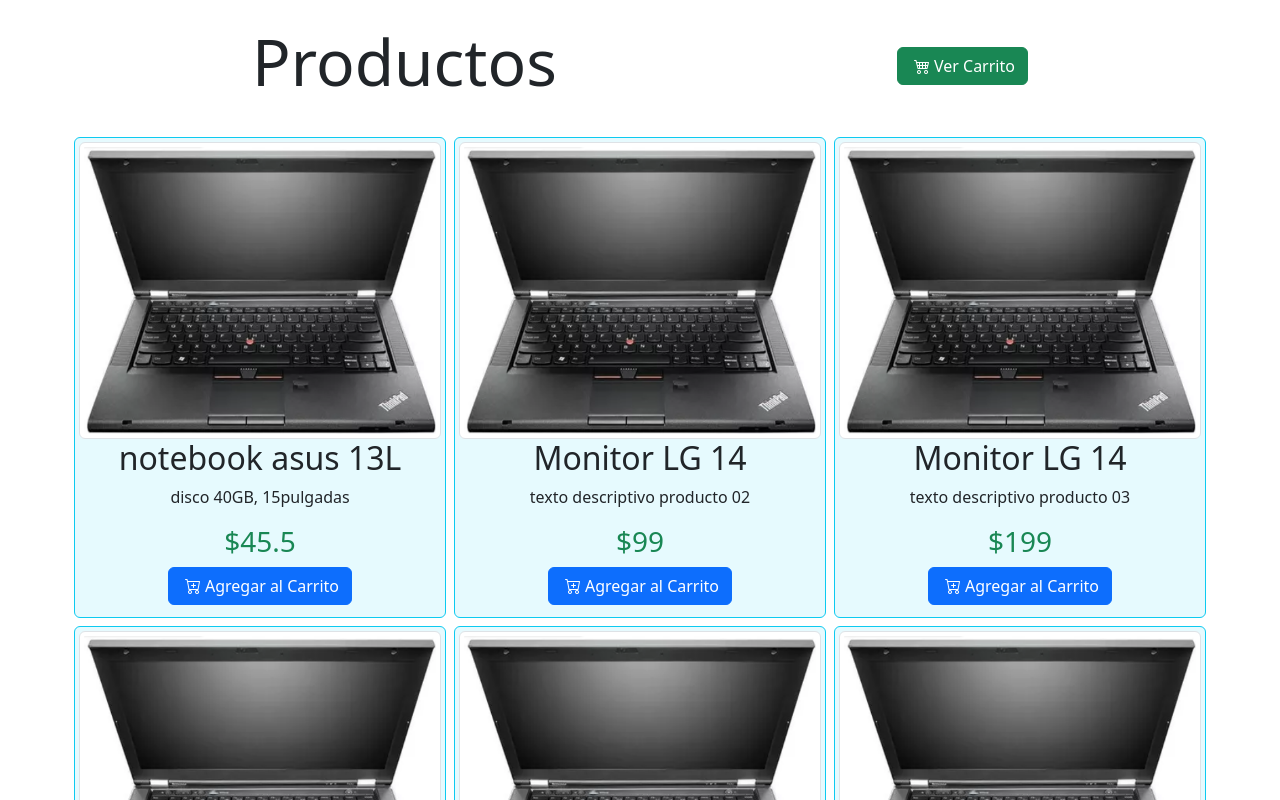
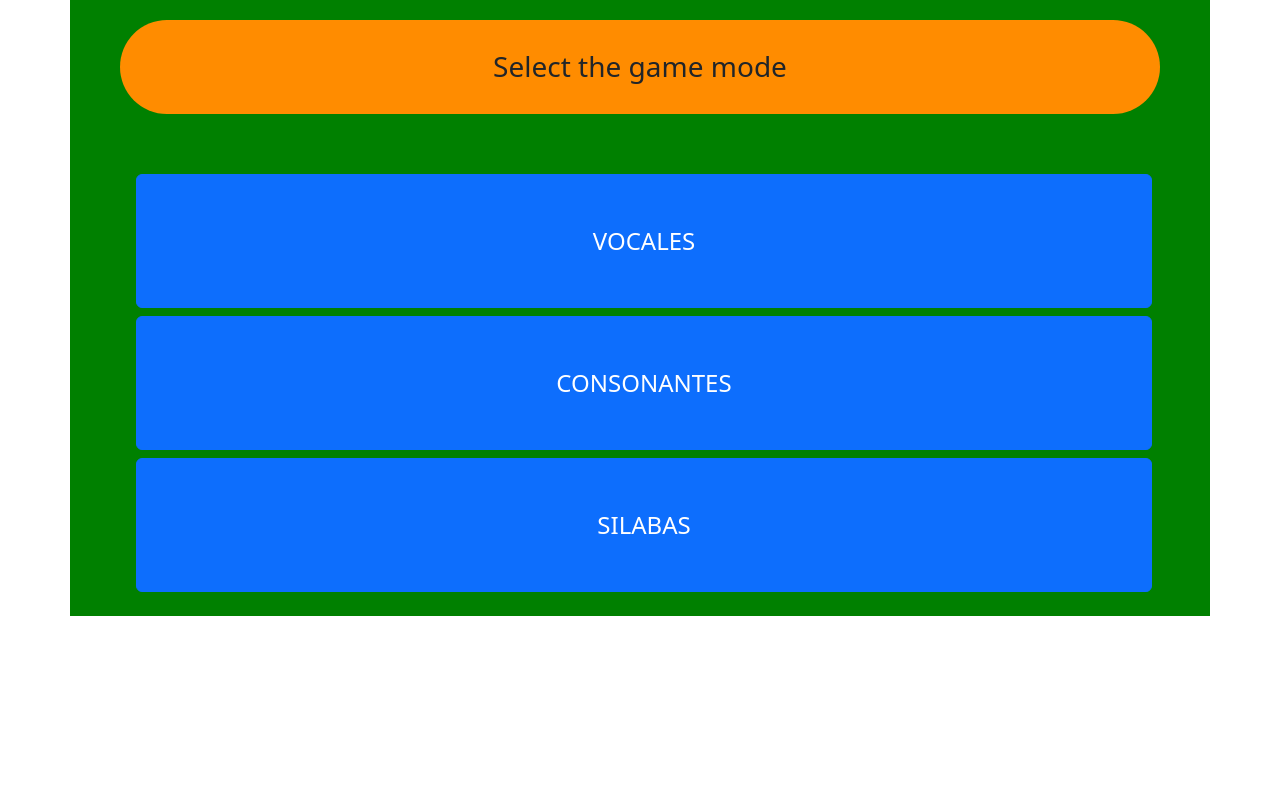
Before and after one commit to gus0117/tp-angular-2023, an Angular app: page / in a window 1280 px wide. Shown: the top 800 px of the page. Built offline with nearby package versions, Linux system fonts and the light colour scheme.

Commit message:
Planteada logica del juego de contar letras

```diff
--- a/src/app/app.component.html
+++ b/src/app/app.component.html
@@ -1 +1 @@
-<app-punto1></app-punto1>
+<app-punto2></app-punto2>
--- a/src/app/app.module.ts
+++ b/src/app/app.module.ts
@@ -4,11 +4,13 @@
 import { AppRoutingModule } from './app-routing.module';
 import { AppComponent } from './app.component';
 import { Punto1Component } from './components/punto1/punto1.component';
+import { Punto2Component } from './components/punto2/punto2.component';
 
 @NgModule({
   declarations: [
     AppComponent,
-    Punto1Component
+    Punto1Component,
+    Punto2Component
   ],
   imports: [
     BrowserModule,
--- a/src/app/components/punto1/punto1.component.html
+++ b/src/app/components/punto1/punto1.component.html
@@ -13,7 +13,7 @@
                 <div class="p-img">
                     <img src="../../../assets/productos/producto1.png" class="img-fluid rounded img-thumbnail" alt="producto">
                 </div>
-                <div class="p-description text-center">
+                <div class="text-center">
                     <h2>{{producto.nombre}}</h2>
                     <p>{{producto.descripcion}}</p>
                     <h3 class="text-success">${{producto.precio}}</h3>
--- /dev/null
+++ b/src/app/components/punto2/punto2.component.css
@@ -0,0 +1,15 @@
+.title {
+    text-align: center;
+    background-color: darkorange;
+    padding: 30px 40px;
+    border-radius: 60px;
+}
+
+.board {
+    background-color: green;
+    padding: 20px 50px;
+}
+
+button {
+    font-size: 1.5rem;
+}
--- /dev/null
+++ b/src/app/components/punto2/punto2.component.html
@@ -0,0 +1,15 @@
+<section class="container board" *ngIf="jugando">
+    <h3 class="title">How many <span class="text-primary text-uppercase">{{modoActual}}</span> are in the word: <span class="text-success text-uppercase">{{palabraActual}}</span></h3>
+    <div class="row pt-5 d-flex justify-content-around align-items-center">
+        <button class="btn btn-primary col-5 m-1 p-5" *ngFor="let op of opciones" (click)="comprobarOpcion(op)">{{op}}</button>
+    </div>
+</section>
+
+<section class="container board" *ngIf="!jugando">
+    <h3 class="title">Select the game mode</h3>
+    <div class="row pt-5 px-4 d-flex justify-content-around align-items-center">
+        <button class="btn btn-primary col-12 m-1 p-5 text-uppercase" *ngFor="let mod of modosJuego" (click)="seleccionarModo(mod)">
+            {{mod}}
+        </button>
+    </div>
+</section>
--- /dev/null
+++ b/src/app/components/punto2/punto2.component.ts
@@ -0,0 +1,99 @@
+import { Component } from '@angular/core';
+
+@Component({
+  selector: 'app-punto2',
+  templateUrl: './punto2.component.html',
+  styleUrls: ['./punto2.component.css']
+})
+export class Punto2Component {
+  palabras = ["gato", "perro", "serpiente", "carrera", "messi", "demichelis"]
+  modosJuego = ["vocales", "consonantes","silabas"]
+  opciones = Array()
+  palabraActual:string = ""
+  modoActual:string = ""
+  jugando:boolean = false
+  opcionCorrecta:number = -1
+
+  seleccionarModo(modo: string):void {
+    this.modoActual = modo
+    this.palabraActual = this.obtenerPalabra()
+    this.generarOpciones()
+    this.jugando = true
+  }
+
+  obtenerPalabra():string{
+    let numeroAleatorio = Math.floor(Math.random() * this.palabras.length)
+    console.log(numeroAleatorio)
+    return this.palabras[numeroAleatorio]
+  }
+
+
+  //Se genera la posicion donde estará la opción correcta
+  generarOpciones(): void {
+    //Array de funciones, en js se puede hacer ;)
+    let funciones = [this.contarVocales(), this.contarConsonantes()]
+    //Segun el modo de juego se obtiene el resultado correcto
+    let resultado:number = funciones[this.modosJuego.indexOf(this.modoActual)]
+    this.opciones.push(resultado)
+
+    //Generar resultados incorrectos sin repetir los valores
+    let i = 0
+    while(i < 3){
+      let valor = Math.floor(Math.random() * resultado) + 5
+      if(this.comprobarRepetido(valor) === false){
+        this.opciones.push(valor)
+        i++
+      }
+    }
+
+    //Debido a que la opción correcta siempre esta en la primera posicion
+    //Se debe intercambiar
+    this.intercambiarPosiciones()
+  }
+
+  //Comprueba si se repite algún número en el arreglo de opciones
+  comprobarRepetido(valor:number):boolean{
+    let i = 0
+    let repetido = false
+    while(i < this.opciones.length && !repetido){
+      repetido = this.opciones[i] === valor
+      i++
+    }
+    return repetido
+  }
+
+  //Se intercambia la posicion de la respuesta correcta en el vector de opciones
+  intercambiarPosiciones():void {
+    //Se genera una posicion aleatoria para la respuesta correcta
+    this.opcionCorrecta = Math.floor(Math.random() * this.opciones.length)
+    let aux = this.opciones[this.opcionCorrecta]
+    this.opciones[this.opcionCorrecta] = this.opciones[0]
+    this.opciones[0] = aux
+  }
+
+  //Cuenta la cantidad de volcales en la palabraActual
+  contarVocales(): number {
+    let cantidad = 0
+    for(let letra of this.palabraActual){
+      if(letra == 'a' || letra == 'e' || letra == 'i' || letra == 'o' || letra == 'u'){
+        cantidad++
+      }
+    }
+    return cantidad
+  }
+
+  //Cuenta la cantidad de consonantes en la palabraActual
+  contarConsonantes(): number {
+    let cantidad = this.palabraActual.length - this.contarVocales()
+    return cantidad
+  }
+
+  //Comprueba que la opcion elegida por el usuario es correcta
+  comprobarOpcion(valor:number) {
+    if(valor == this.opciones[this.opcionCorrecta]){
+      console.log("Correcto")
+      return
+    }
+    console.log("Incorrecot")
+  }
+}
```
Also changed, not shown: 1 other file (tests, documents, lock files or other folders).
